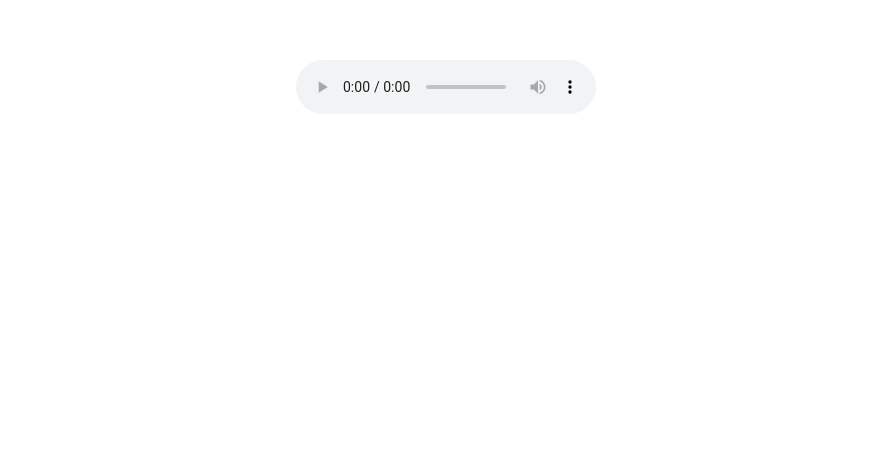
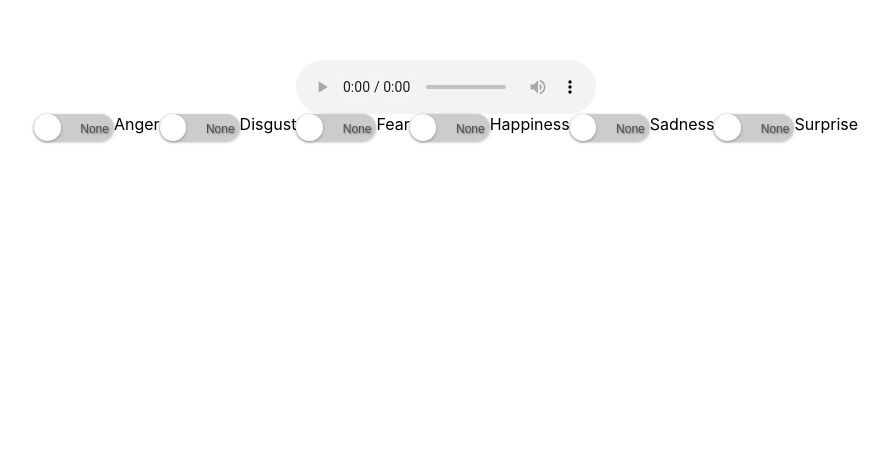
Before and after one commit to Goodbye-Wxrld/Songs-Parehh-Frontend, a React (Create React App) app: page /MainInterface in a window 1280 px wide. Shown: the part 340-800 px from the top of the page, without its empty margins (194-1083 px from the left). Built offline with nearby package versions, Linux system fonts and the light colour scheme.

Commit message:
Design changes and redirects

```diff
--- a/src/App.js
+++ b/src/App.js
@@ -6,6 +6,7 @@ import Start from "./pages/Start.js";
 import Instructions from "./pages/Instructions.js";
 import Pagenotfound from "./pages/PageNotFound.js";
 import MainInterface from "./pages/maininterface.js";
+import ConsentForm from "./pages/ConsentForm.js";
 
 
 function App() {
@@ -13,6 +14,7 @@ function App() {
         <Router>
             <Routes>
                 <Route path="/" exact element={<Start />} />
+                <Route path="/ConsentForm" exact element={<ConsentForm />} />
                 <Route path="/Instructions" exact element={<Instructions />} />
                 <Route path="/MainInterface" exact element={<MainInterface />} />
                 <Route path="*" exact element={<Pagenotfound />} />
--- a/src/index.css
+++ b/src/index.css
@@ -12,14 +12,147 @@ code {
     monospace;
 }
 
-/* center a div */
+
+/* HOME PAGE */
+.Start{
+    display: grid;
+    place-items: center;
+    margin-top: 30vh;
+}
+.text-overflow-center {
+    margin-left: -100%;
+    margin-right: -100%;
+    text-align: center;
+}
+.googlesignin{
+    display: grid;
+    place-items: center;
+    margin-top: 5vh;
+}
+
+/* INSTRUCTIONS */
+.Instructions{
+    display: grid;
+    place-items: center;
+    margin-top: 25vh;
+}
+.NextPageButton{
+    background-color: #4CAF50; /* Green */
+    border: none;
+    color: white;
+    text-align: center;
+    text-decoration: none;
+    display: inline-block;
+    font-size: 16px;
+    margin: 4px 2px;
+    cursor: pointer;
+    border-radius: 25px;
+    padding: 14px 40px;
+}
+
+/* MAIN INTERFACE */
 .MainInterface {
     display: grid;
     place-items: center;
+    justify-content: center;
     margin-top: 50vh;
 }
 .emotions {
-    display: grid;
-    place-items: center;
-    margin-top: 50vh;
+    /* center this div */
+    display: flex;
+    justify-content: center;
 }
+input {
+    /* Space out the elements from eachother */
+    margin-left: 10px;
+    margin-right: 10px;
+}
+
+/* TOGGLE BUTTON */
+.toggle {
+      --width: 80px;
+      --height: calc(var(--width) / 3);
+
+      position: relative;
+      display: inline-block;
+      width: var(--width);
+      height: var(--height);
+      box-shadow: 0px 1px 3px rgba(0, 0, 0, 0.3);
+      border-radius: var(--height);
+      cursor: pointer;
+    }
+
+.toggle input {
+    display: none;
+}
+
+.toggle .slider {
+    position: absolute;
+    top: 0;
+    left: 0;
+    width: 100%;
+    height: 100%;
+    border-radius: var(--height);
+    background-color: #ccc;
+    transition: all 0.4s ease-in-out;
+}
+
+.toggle .slider::before {
+    content: '';
+    position: absolute;
+    top: 0;
+    left: 0;
+    width: calc(var(--height));
+    height: calc(var(--height));
+    border-radius: calc(var(--height) / 2);
+    background-color: #fff;
+    box-shadow: 0px 1px 3px rgba(0, 0, 0, 0.3);
+    transition: all 0.4s ease-in-out;
+}
+
+.toggle input:checked+.slider {
+    background-color: #2196F3;
+}
+
+.toggle input:checked+.slider::before {
+    transform: translateX(calc(var(--width) - var(--height)));
+}
+
+.toggle .labels {
+    position: absolute;
+    top: 8px;
+    left: 0;
+    width: 100%;
+    height: 100%;
+    font-size: 12px;
+    font-family: sans-serif;
+    transition: all 0.4s ease-in-out;
+}
+
+.toggle .labels::after {
+    content: attr(data-off);
+    position: absolute;
+    right: 5px;
+    color: #4d4d4d;
+    opacity: 1;
+    text-shadow: 1px 1px 2px rgba(0, 0, 0, 0.4);
+    transition: all 0.4s ease-in-out;
+}
+
+.toggle .labels::before {
+    content: attr(data-on);
+    position: absolute;
+    left: 5px;
+    color: #ffffff;
+    opacity: 0;
+    text-shadow: 1px 1px 2px rgba(255, 255, 255, 0.4);
+    transition: all 0.4s ease-in-out;
+}
+
+.toggle input:checked~.labels::after {
+    opacity: 0;
+}
+
+.toggle input:checked~.labels::before {
+    opacity: 1;
+}
--- a/src/pages/Instructions.js
+++ b/src/pages/Instructions.js
@@ -1,9 +1,18 @@
 import React from "react";
+import { useNavigate } from "react-router-dom";
 
 function Instructions() {
+    const navigate = useNavigate();
+
+    const handleNextPage = () => {
+        navigate("/MainInterface");
+    }
     return (
-        <div className="Instructions" style={ {display: 'flex' ,justifyContent: 'center'}}>
+        <div className="Instructions">
+            <div className="InstructionsWord">
                 <h1>Instructions</h1>
+            </div>
+            <div className="InstructionsText">
                 Tasks:
                 <ul>
                     <li>Read and answer on the Consent form located <a href="https://forms.gle/6GAqKtcdyXbdRp9J7">here</a> </li>
@@ -11,7 +20,10 @@ function Instructions() {
                     <li>After listening to the music answer which emotions did you feel while listening to the music</li>
                     <li>Confirm your answer and move to the next music piece</li>
                 </ul>
-                <button> Next</button>
+            </div>
+
+            <button class="NextPageButton" onClick={handleNextPage}>Next</button>
+
         </div>
     );
 }
--- a/src/pages/Start.js
+++ b/src/pages/Start.js
@@ -2,17 +2,29 @@ import React from 'react';
 import { GoogleOAuthProvider } from '@react-oauth/google';
 import { GoogleLogin } from '@react-oauth/google';
 import Logo from '../vinyl-record.png';
+
+import { Navigate } from 'react-router-dom';
 function Start() {
+
+    const [isSignedIn, setIsSignedIn] = React.useState(false);
+
+    // on success, redirect to Instructions form
+    if (isSignedIn) {
+        return <Navigate to="/Instructions" />
+    }
+
     return (
 
-        <div className="Start" style={{display: 'flex', justifyContent: 'center', margin: 'auto'}}>
-            <div>
-                <img src={Logo} width={200} height={200} alt="Logo Image" />
+        <div className="Start" >
+            <img src={Logo} width={200} height={200} alt="Logo Image" />
+            <span class="text-overflow-center"><h2>Welcome to Music Rater</h2></span>
+            <div className='googlesignin'>
                 <GoogleOAuthProvider clientId="186308992057-ltsrtcd39881hbdkm2pl91n20i97ntbm.apps.googleusercontent.com">
                     <GoogleLogin
                         onSuccess={credentialResponse => {
                             console.log(credentialResponse);
                             console.log("Success!");
+                            setIsSignedIn(true);
                         }}
                         onError={() => {
                             console.log('Login Failed');
@@ -20,10 +32,10 @@ function Start() {
                         />
                 </GoogleOAuthProvider>
             </div>
+        </div>
 
 
 
-        </div>
     );
 }
 
--- a/src/pages/maininterface.js
+++ b/src/pages/maininterface.js
@@ -47,6 +47,7 @@ function MainInterface() {
             />
             {/* emotions are anger disgust fear happiness sadness surprise*/}
             <div className="emotions">
+                <label class="toggle">
                     <input
                         type="checkbox"
                         id="Anger"
@@ -55,7 +56,11 @@ function MainInterface() {
                         checked={isAngerChecked}
                         onChange={handleAngerOnChange}
                     />
+                    <span class="slider"></span>
+                    <span class="labels" data-on="Present" data-off="None"></span>
+                </label>
                 Anger
+                <label class="toggle">
                     <input
                         type="checkbox"
                         id="Disgust"
@@ -64,7 +69,11 @@ function MainInterface() {
                         checked={isDisgustChecked}
                         onChange={handleDisgustOnChange}
                     />
+                    <span class="slider"></span>
+                    <span class="labels" data-on="Present" data-off="None"></span>
+                </label>
                 Disgust
+                <label class="toggle">
                     <input
                         type="checkbox"
                         id="Fear"
@@ -73,7 +82,11 @@ function MainInterface() {
                         checked={isFearChecked}
                         onChange={handleFearOnChange}
                     />
+                    <span class="slider"></span>
+                    <span class="labels" data-on="Present" data-off="None"></span>
+                </label>
                 Fear
+                <label class="toggle">
                     <input
                         type="checkbox"
                         id="Happiness"
@@ -82,7 +95,11 @@ function MainInterface() {
                         checked={isHappinessChecked}
                         onChange={handleHappinessOnChange}
                     />
+                    <span class="slider"></span>
+                    <span class="labels" data-on="Present" data-off="None"></span>
+                </label>
                 Happiness
+                <label class="toggle">
                     <input
                         type="checkbox"
                         id="Sadness"
@@ -91,7 +108,11 @@ function MainInterface() {
                         checked={isSadnessChecked}
                         onChange={handleSadnessOnChange}
                     />
+                    <span class="slider"></span>
+                    <span class="labels" data-on="Present" data-off="None"></span>
+                </label>
                 Sadness
+                <label class="toggle">
                     <input
                         type="checkbox"
                         id="Surprise"
@@ -100,6 +121,9 @@ function MainInterface() {
                         checked={isSurpriseChecked}
                         onChange={handleSurpriseOnChange}
                     />
+                    <span class="slider"></span>
+                    <span class="labels" data-on="Present" data-off="None"></span>
+                </label>
                 Surprise
             </div>
         </div>
```
Lines whose indentation alone changed are shown as unchanged.
